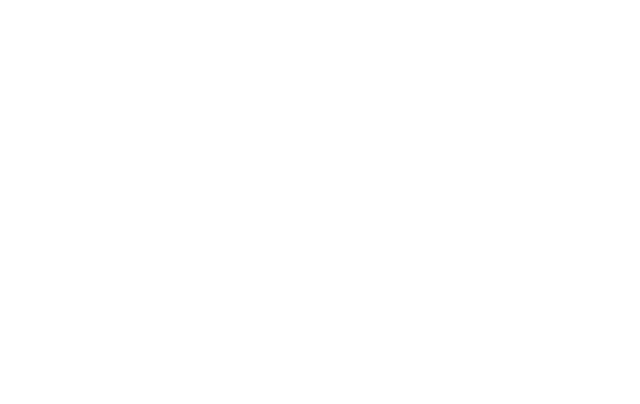
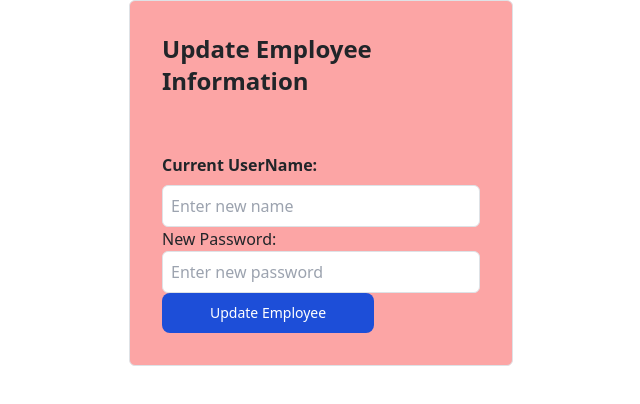
Before and after one commit to susank00/pet-store, a React (Vite) app in the folder client/: page /User in a window 1280 px wide. Before the commit this address had no page. Shown: the top 404 px of the page, without its empty margins (319-959 px from the left). Built offline with nearby package versions, Linux system fonts and the light colour scheme; no server answers.

Commit message:
added username update and password functionality in user side

```diff
--- a/client/src/App.jsx
+++ b/client/src/App.jsx
@@ -5,6 +5,7 @@
 import Home from "./assets/Profile";
 import "bootstrap/dist/css/bootstrap.min.css";
 import Adminfunction from "./adminfucntions//Adminfunction";
+import UserFunction from "./userfunctions/UserFunction";
 const App = () => {
   return (
     <>
@@ -15,6 +16,7 @@
           <Route path="/profile" element={<Home />} />
           <Route path="/register" element={<Signup />} />
           <Route path="/admin" element={<Adminfunction />} />
+          <Route path="/User" element={<UserFunction />} />
         </Routes>
       </BrowserRouter>
     </>
--- a/client/src/assets/Profile.jsx
+++ b/client/src/assets/Profile.jsx
@@ -3,6 +3,7 @@
 import { useLocation } from "react-router-dom";
 import MyNavbar from "../components/MyNavbar";
 import Loginhandler from "../functionalcomponent/Loginhandler";
+import UserFunction from "../userfunctions/UserFunction";
 const Profile = () => {
   const location = useLocation();
   const [name, setName] = useState("");
@@ -59,9 +60,13 @@
 
       {name || password ? (
         <div>
-          Welcome, {name} <br />
-          (Role: {role})<br />
-          <Loginhandler />
+          <p className=" text-center text-4xl text-gray-900 dark:text-black  font-bold">
+            {" "}
+            Welcome, {name} <br />
+            Role: {role}
+          </p>{" "}
+          <br />
+          <UserFunction />
           {role === "admin" && (
             <>
               {/* Render Adminfunction only if the role is admin */}{" "}
@@ -90,9 +95,8 @@
           )}
         </div>
       ) : (
-        <div>
+        <div className="text-center text-4xl font-black p-20">
           <p>Login to enter in to your profile </p>
-
           <Loginhandler />
         </div>
       )}
--- a/client/src/assets/Signup.jsx
+++ b/client/src/assets/Signup.jsx
@@ -84,16 +84,6 @@
             />
           </label>
         </div>
-        <div>
-          <label className="block mb-2 text-sm font-bold text-gray-900 dark:text-black">
-            ROLE:
-            <br />
-            <select onChange={(e) => setRole(e.target.value)} value={role}>
-              <option value="user">User</option>
-              <option value="admin">Admin</option>
-            </select>
-          </label>
-        </div>
         <button
           type="submit"
           className="text-white bg-blue-700 hover:bg-blue-800 focus:ring-4 focus:outline-none focus:ring-blue-300 font-medium rounded-lg text-sm w-full sm:w-auto px-5 py-2.5 text-center dark:bg-blue-600 dark:hover:bg-blue-700 dark:focus:ring-blue-800"
--- a/client/src/functionalcomponent/Loginhandler.jsx
+++ b/client/src/functionalcomponent/Loginhandler.jsx
@@ -1,4 +1,5 @@
-import axios from "axios";
+
+ import axios from "axios";
 import { useEffect, useState } from "react";
 import { useNavigate } from "react-router-dom";
 
--- /dev/null
+++ b/client/src/userfunctions/UserFunction.jsx
@@ -0,0 +1,80 @@
+import axios from "axios";
+import { useEffect, useState } from "react";
+
+const UserFunction = () => {
+  const [userData, setUserData] = useState({});
+  const [employeeName, setEmployeeName] = useState("");
+  const [newName, setNewName] = useState("");
+  const [newPassword, setNewPassword] = useState("");
+
+  const getProfile = async () => {
+    const getAccessToken = localStorage.getItem("accessToken");
+    try {
+      const response = await axios.get("http://localhost:3001/profile", {
+        timeout: 10000,
+        headers: {
+          Authorization: `Bearer ${getAccessToken}`,
+        },
+      });
+      console.log(response);
+      setUserData(response.data.user);
+    } catch (error) {
+      if (error.response) {
+        alert(error.response.data.errors[0].message);
+      } else {
+        alert("Unknown error, please try again");
+      }
+    }
+  };
+  const updateEmployee = async () => {
+    try {
+      // Make a PUT request to the API endpoint with the updated data
+      await axios.put(`http://localhost:3001/employees/${userData.name}`, {
+        newName,
+        newPassword,
+      });
+
+      console.log("Employee updated successfully");
+    } catch (error) {
+      console.error("Error updating employee:", error.message);
+    }
+  };
+  useEffect(() => {
+    getProfile();
+  }, []);
+  return (
+    <>
+      <div className="max-w-sm mx-auto p-8 rounded border border-gray-300 bg-red-300 dark:ring-gray-500">
+        <h2 className="text-2xl font-bold mb-4">Update Employee Information</h2>
+        <br />
+        <label className="block mb-2 text-sm  text-gray-900 dark:text-black font-bold "></label>
+        <label className="font-bold">Current UserName: {userData.name}</label>
+        <label className="block mb-2 text-sm  text-gray-900 dark:text-black font-bold "></label>
+        <input
+          className="w-full p-2 border rounded focus:ring-blue-500 focus:border-blue-500"
+          type="text"
+          id="newName"
+          placeholder="Enter new name"
+          value={newName}
+          onChange={(e) => setNewName(e.target.value)}
+        />
+        <label htmlFor="newPassword">New Password:</label>
+        <input
+          className="w-full p-2 border rounded focus:ring-blue-500 focus:border-blue-500"
+          type="password"
+          id="newPassword"
+          placeholder="Enter new password"
+          value={newPassword}
+          onChange={(e) => setNewPassword(e.target.value)}
+        />
+        <button
+          onClick={updateEmployee}
+          className="text-white bg-blue-700 hover:bg-blue-800 focus:ring-4 focus:outline-none focus:ring-blue-300 font-medium rounded-lg text-sm w-full sm:w-auto px-5 py-2.5 text-center dark:bg-blue-600 dark:hover:bg-blue-700 dark:focus:ring-blue-800"
+        >
+          Update Employee
+        </button>
+      </div>
+    </>
+  );
+};
+export default UserFunction;
```
Also changed, not shown: client/src/assets/practise.txt, 1 other file (tests, documents, lock files or other folders).
